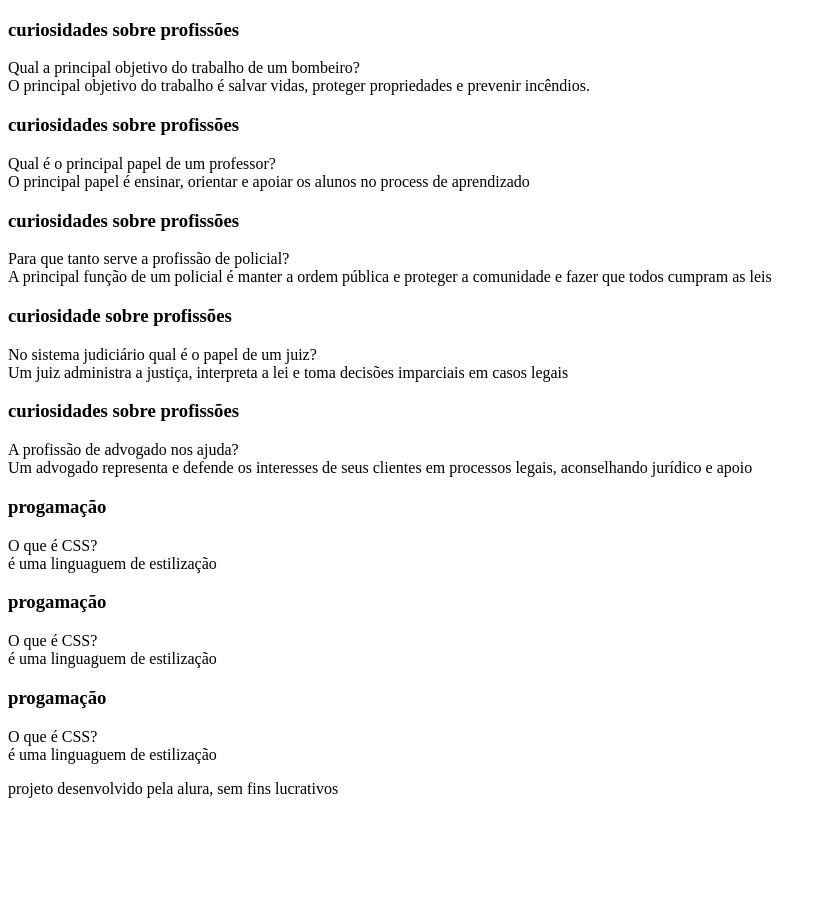
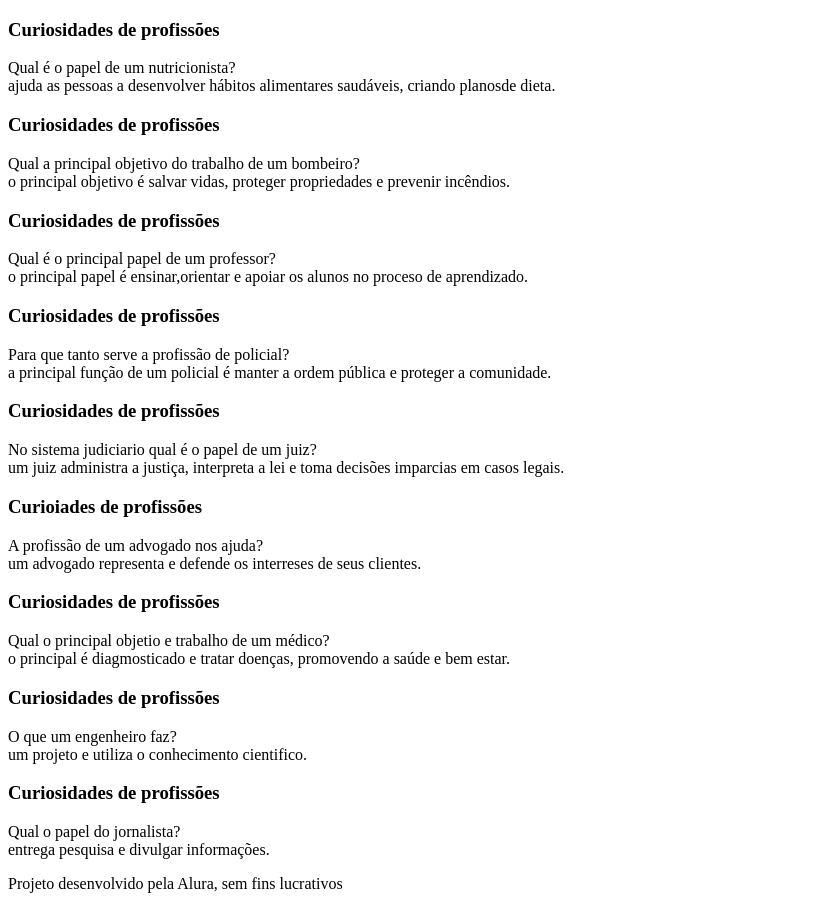
Before and after one commit to tamiresortiz/flashcards, a plain HTML site: page index.html in a window 1280 px wide. Shown: the whole page, without its empty margins (0-827 px from the left). Before the commit the page ends 814 px from the top, so only its background shows below. Drawn offline with Linux system fonts and the light colour scheme.

Commit message:
perguntas

```diff
--- a/index.html
+++ b/index.html
@@ -3,59 +3,91 @@
 <head>
     <meta charset="UTF-8">
     <meta name="viewport" content="width=device-width, initial-scale=1.0">
-    <title>flashcards</title>
+    <title>Flashcards</title>
 </head>
 <body>
+
 <main>
     <section id="container">
-            <article class="cartao">
-          </article>
+
         <article class="cartao">
             <div class="cartao__conteudo">
-                    <h3>curiosidades sobre profissões</h3>
-                    <div class="cartao__conteudo__pergunta"> Qual a principal objetivo do trabalho de um bombeiro?</div>
-                    <div class="cartao__conteudo__resposta"> O principal objetivo do trabalho é salvar vidas, proteger propriedades e prevenir incêndios.</div>
+                <h3>Curiosidades de profissões</h3>
+                <div class="cartao__conteudo__pergunta">Qual é o papel de um nutricionista?</div>
+                <div class="cartao__conteudo__resposta">ajuda as pessoas a desenvolver hábitos alimentares saudáveis, criando planosde dieta.</div>
+            </div>
+        </article>
+
+        <article class="cartao">
             <div class="cartao__conteudo">
-                    <h3>curiosidades sobre profissões</h3>
-                    <div class="cartao__conteudo__pergunta">Qual é o principal papel de um professor?</div>
-                    <div class="cartao__conteudo__resposta">O principal papel é ensinar, orientar e apoiar os alunos no process de aprendizado</div>
+                <h3>Curiosidades de profissões</h3>
+                <div class="cartao__conteudo__pergunta">Qual a principal objetivo do trabalho de um bombeiro?</div>
+                <div class="cartao__conteudo__resposta">o principal objetivo é salvar vidas, proteger propriedades e prevenir incêndios.</div>
             </div>
+        </article>
+
+        <article class="cartao">
             <div class="cartao__conteudo">
-                    <h3>curiosidades sobre profissões</h3>
-                    <div class="cartao__conteudo__pergunta"> Para que tanto serve a profissão de policial?</div>
-                    <div class="cartao__conteudo__resposta"> A principal função de um policial é manter a ordem pública e proteger a comunidade e fazer que todos cumpram as leis</div>
+                <h3>Curiosidades de profissões</h3>
+                <div class="cartao__conteudo__pergunta">Qual é o principal papel de um  professor?</div>
+                <div class="cartao__conteudo__resposta">o principal papel é ensinar,orientar e apoiar os alunos no proceso de aprendizado.</div>
             </div>
+        </article>
+
+        <article class="cartao">
             <div class="cartao__conteudo">
-                    <h3>curiosidade sobre profissões</h3>
-                    <div class="cartao__conteudo__pergunta"> No sistema judiciário qual é o papel de um juiz?</div>
-                    <div class="cartao__conteudo__resposta"> Um juiz administra a justiça, interpreta a lei e toma decisões imparciais em casos legais</div>
+                <h3>Curiosidades de profissões</h3>
+                <div class="cartao__conteudo__pergunta">Para que tanto serve a profissão de policial?</div>
+                <div class="cartao__conteudo__resposta">a principal função de um policial é manter a ordem pública e proteger a comunidade.</div>
             </div>
+        </article>
+
+        <article class="cartao">
             <div class="cartao__conteudo">
-                    <h3>curiosidades sobre profissões</h3>
-                    <div class="cartao__conteudo__pergunta"> A profissão de advogado nos ajuda?</div>
-                    <div class="cartao__conteudo__resposta"> Um advogado representa e defende os interesses de seus clientes em processos legais, aconselhando jurídico e apoio</div>
+                <h3>Curiosidades de profissões</h3>
+                <div class="cartao__conteudo__pergunta">No sistema judiciario qual é o papel de um juiz?</div>
+                <div class="cartao__conteudo__resposta">um juiz administra a justiça, interpreta a lei e toma decisões imparcias em casos legais.</div>
             </div>
+        </article>
+
+        <article class="cartao">
             <div class="cartao__conteudo">
-                    <h3>progamação</h3>
-                    <div class="cartao__conteudo__pergunta"> O que é CSS?</div>
-                    <div class="cartao__conteudo__resposta">é uma linguaguem de estilização</div>
+                <h3>Curioiades de profissões</h3>
+                <div class="cartao__conteudo__pergunta">A profissão de um advogado nos ajuda?</div>
+                <div class="cartao__conteudo__resposta">um advogado representa e defende os interreses de seus clientes.</div>
             </div>
+        </article>
+
+        <article class="cartao">
             <div class="cartao__conteudo">
-                    <h3>progamação</h3>
-                    <div class="cartao__conteudo__pergunta"> O que é CSS?</div>
-                    <div class="cartao__conteudo__resposta">é uma linguaguem de estilização</div>
+                <h3>Curiosidades de profissões</h3>
+                <div class="cartao__conteudo__pergunta">Qual o principal objetio e trabalho de um médico?</div>
+                <div class="cartao__conteudo__resposta">o principal é diagmosticado e tratar doenças, promovendo a saúde e bem estar.</div>
             </div>
+        </article>
+
+        <article class="cartao">
             <div class="cartao__conteudo">
-                    <h3>progamação</h3>
-                    <div class="cartao__conteudo__pergunta"> O que é CSS?</div>
-                    <div class="cartao__conteudo__resposta">é uma linguaguem de estilização</div>
+                <h3>Curiosidades de profissões</h3>
+                <div class="cartao__conteudo__pergunta">O que um engenheiro faz?</div>
+                <div class="cartao__conteudo__resposta">um projeto e utiliza o conhecimento cientifico.</div>
+            </div>
+        </article>
+
+        <article class="cartao">
+            <div class="cartao__conteudo">
+                <h3>Curiosidades de profissões</h3>
+                <div class="cartao__conteudo__pergunta">Qual o papel do jornalista?</div>
+                <div class="cartao__conteudo__resposta">entrega pesquisa e divulgar informações.</div>
             </div>
         </article>
 
     </section>
 </main>
+
 <footer>
-        <p>projeto desenvolvido pela alura, sem fins lucrativos</p>
+    <p>Projeto desenvolvido pela Alura, sem fins lucrativos</p>
 </footer>
+
 </body>
 </html>
```
Lines whose indentation alone changed are shown as unchanged.
